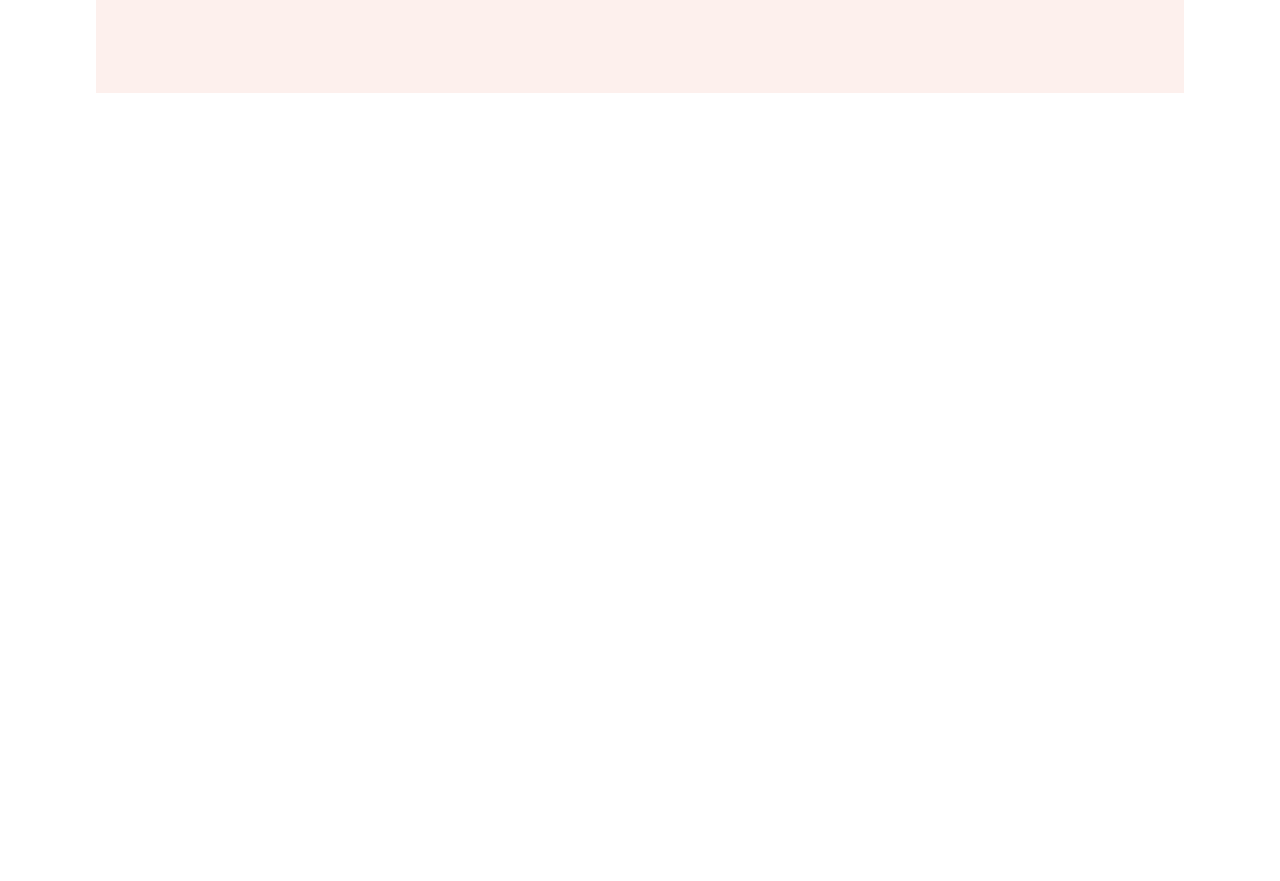
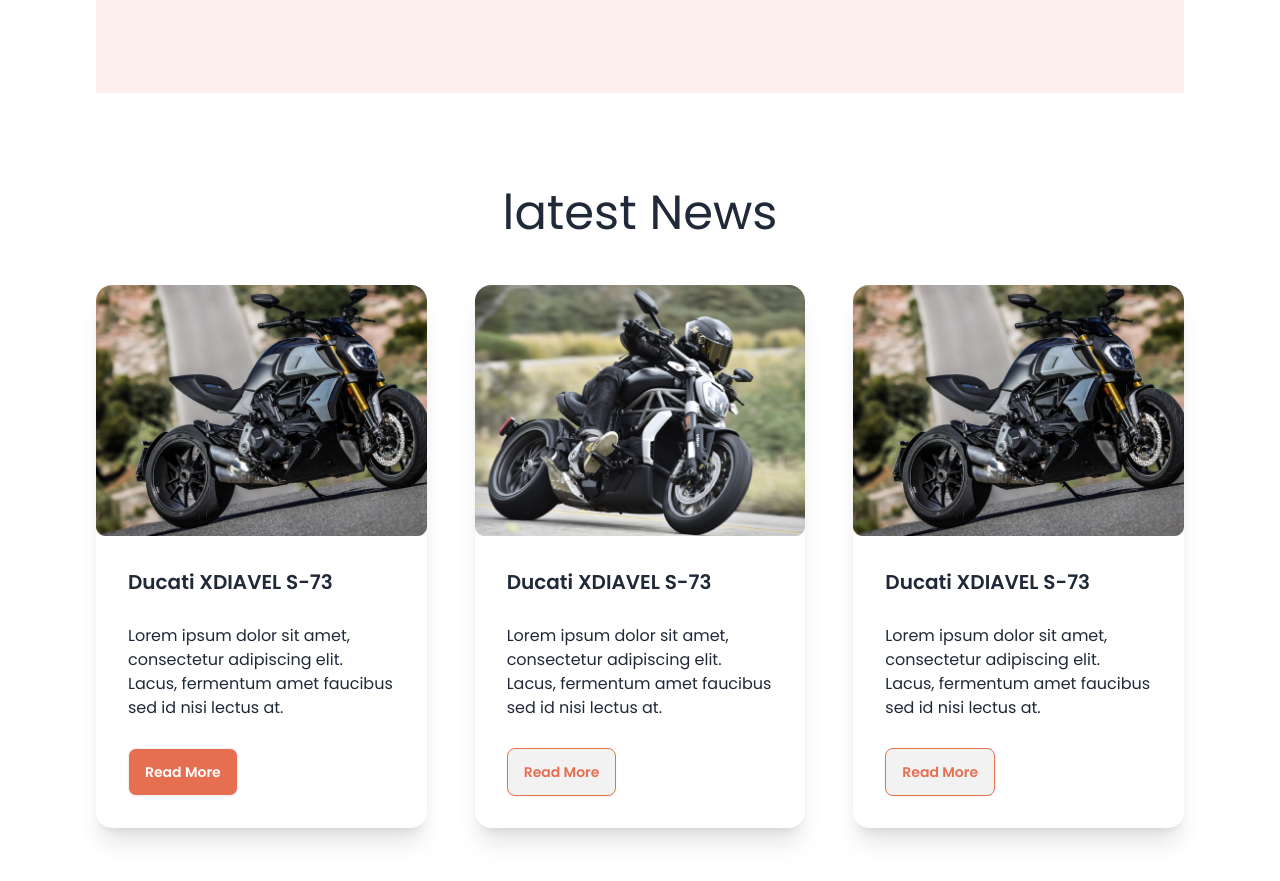
Before and after one commit to shahid-ahmed1/biker-zone-daisyui, a plain HTML site: page index.html in a window 1280 px wide. Shown: the part 525-1406 px from the top of the page. Before the commit the page ends 800 px from the top, so only its background shows below. Drawn offline with nearby package versions, Linux system fonts and the light colour scheme.

Commit message:
complete all cards

```diff
--- a/index.html
+++ b/index.html
@@ -170,6 +170,67 @@
      </header>
      <!-- main section -->
       <main>
+        <!-- latest news section -->
+      <section class="mx-4 lg:mx-24 my-24 ">
+        <h3 class="text-3xl lg:text-5xl text-center mb-12">latest News</h3>
+        <!-- cards -->
+        <div class="grid grid-cols-1 gap-12 lg:grid-cols-3">
+          <div>
+            <!-- card-1 -->
+            <div class="card bg-base-100  shadow-xl">
+              <figure>
+                <img
+                  src="./images/latest1.png"
+                  alt="Shoes" />
+              </figure>
+              <div class="card-body space-y-5">
+                <h2 class="card-title">Ducati XDIAVEL S-73</h2>
+                <p>Lorem ipsum dolor sit amet, consectetur adipiscing elit. Lacus, fermentum amet faucibus sed id nisi lectus at.</p>
+                <div class="card-actions ">
+                  <button class="btn bg-bike-primary text-white">Read More</button>
+                </div>
+              </div>
+            </div>
+
+          </div>
+          <div>
+            <!-- card-2 -->
+            <div class="card bg-base-100  shadow-xl">
+              <figure>
+                <img
+                  src="./images/latest2.png"
+                  alt="Shoes" />
+              </figure>
+              <div class="card-body space-y-5">
+                <h2 class="card-title">Ducati XDIAVEL S-73</h2>
+                <p>Lorem ipsum dolor sit amet, consectetur adipiscing elit. Lacus, fermentum amet faucibus sed id nisi lectus at.</p>
+                <div class="card-actions ">
+                  <button class="btn  text-bike-primary bg-none border-bike-primary">Read More</button>
+                </div>
+              </div>
+            </div>
+
+          </div>
+          <div>
+            <!-- card-1 -->
+            <div class="card bg-base-100  shadow-xl">
+              <figure>
+                <img
+                  src="./images/latest1.png"
+                  alt="Shoes" />
+              </figure>
+              <div class="card-body space-y-5">
+                <h2 class="card-title">Ducati XDIAVEL S-73</h2>
+                <p>Lorem ipsum dolor sit amet, consectetur adipiscing elit. Lacus, fermentum amet faucibus sed id nisi lectus at.</p>
+                <div class="card-actions ">
+                  <button class="btn text-bike-primary bg-none border-bike-primary">Read More</button>
+                </div>
+              </div>
+            </div>
+
+          </div>
+        </div>
+         </section>
 
       </main>
       <!-- footer section -->
```
